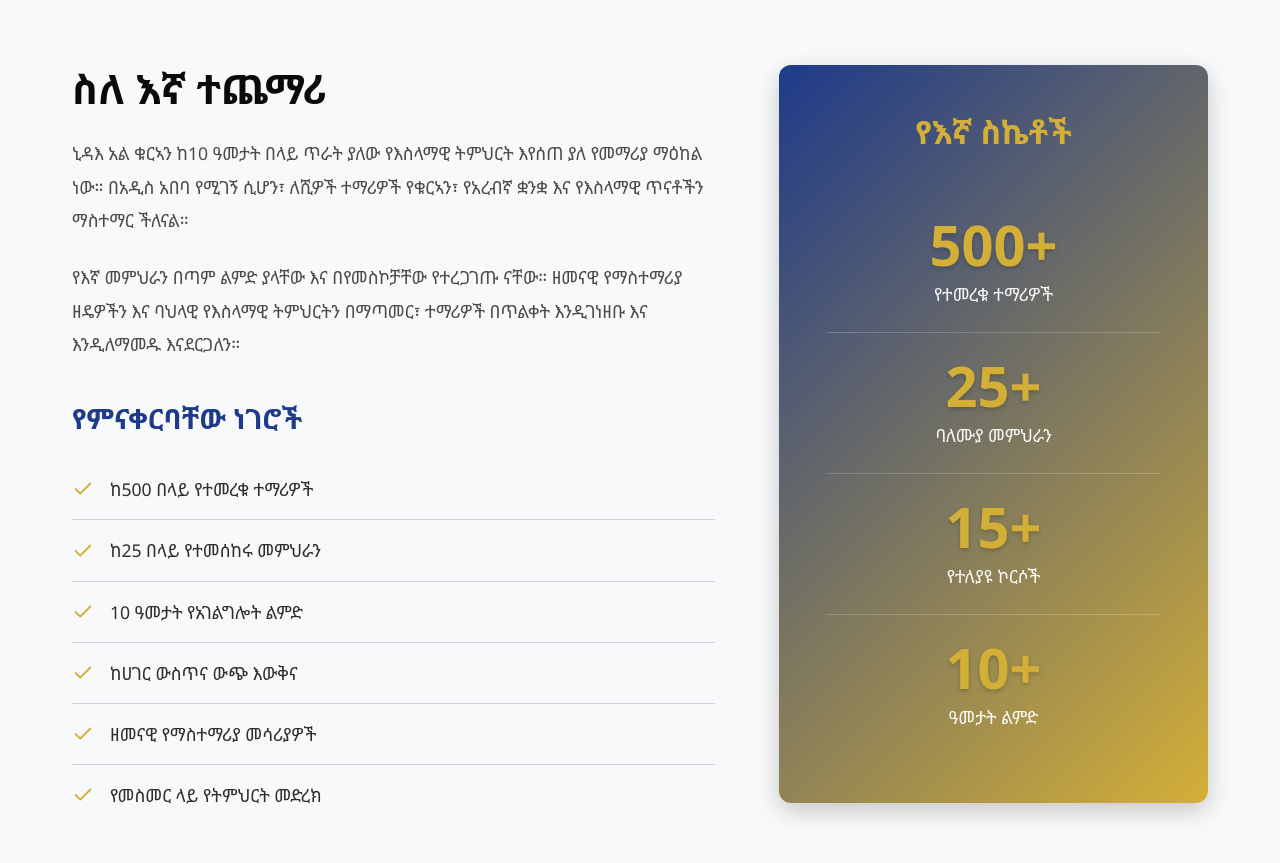
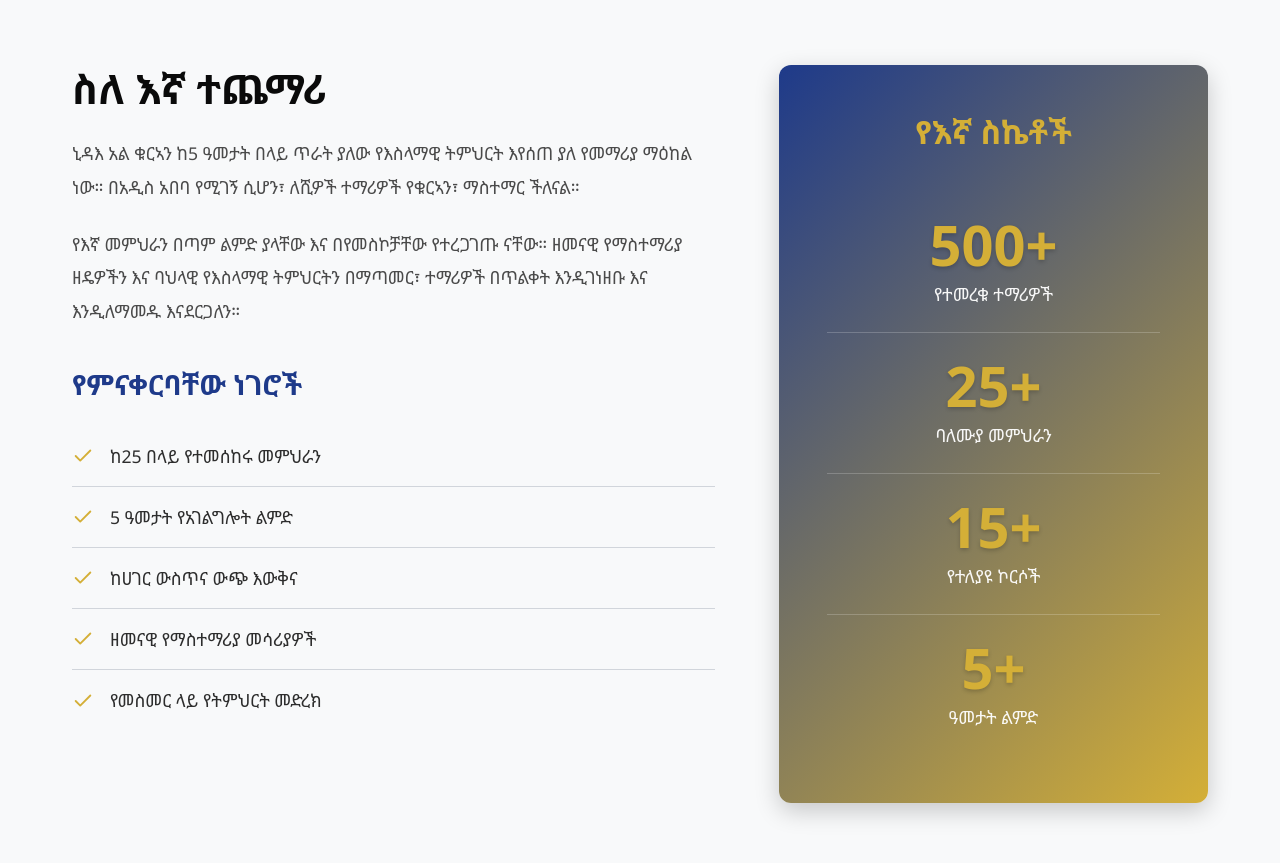
Before and after one commit to Mujuman/Nida-al-Quran, a React (Vite) app: page /about in a window 1280 px wide. Shown: the part 920-1783 px from the top of the page. Built offline with nearby package versions, Linux system fonts and the light colour scheme.

Commit message:
amaharic

```diff
--- a/src/components/About.jsx
+++ b/src/components/About.jsx
@@ -27,9 +27,9 @@ function About() {
   ];
 
   const achievements = [
-    'ከ500 በላይ የተመረቁ ተማሪዎች',
+
     'ከ25 በላይ የተመሰከሩ መምህራን',
-    '10 ዓመታት የአገልግሎት ልምድ',
+    '5 ዓመታት የአገልግሎት ልምድ',
     'ከሀገር ውስጥና ውጭ እውቅና',
     'ዘመናዊ የማስተማሪያ መሳሪያዎች',
     'የመስመር ላይ የትምህርት መድረክ'
@@ -84,9 +84,8 @@ function About() {
             <div className="about-text">
               <h2>ስለ እኛ ተጨማሪ</h2>
               <p>
-                ኒዳእ አል ቁርኣን ከ10 ዓመታት በላይ ጥራት ያለው የእስላማዊ ትምህርት እየሰጠ ያለ የመማሪያ
-                ማዕከል ነው። በአዲስ አበባ የሚገኝ ሲሆን፣ ለሺዎች ተማሪዎች የቁርኣን፣ የአረብኛ ቋንቋ እና
-                የእስላማዊ ጥናቶችን ማስተማር ችለናል።
+                ኒዳእ አል ቁርኣን ከ5 ዓመታት በላይ ጥራት ያለው የእስላማዊ ትምህርት እየሰጠ ያለ የመማሪያ
+                ማዕከል ነው። በአዲስ አበባ የሚገኝ ሲሆን፣ ለሺዎች ተማሪዎች የቁርኣን፣ ማስተማር ችለናል።
               </p>
               <p>
                 የእኛ መምህራን በጣም ልምድ ያላቸው እና በየመስኮቻቸው የተረጋገጡ ናቸው። ዘመናዊ የማስተማሪያ
@@ -120,7 +119,7 @@ function About() {
                 <div className="stat-label">የተለያዩ ኮርሶች</div>
               </div>
               <div className="stat-item">
-                <div className="stat-number">10+</div>
+                <div className="stat-number">5+</div>
                 <div className="stat-label">ዓመታት ልምድ</div>
               </div>
             </div>
--- a/src/components/Services.jsx
+++ b/src/components/Services.jsx
@@ -11,7 +11,7 @@ function Services() {
       features: [
         'የመሠረታዊ ታጅዊድ ሕጎች',
         'የላቀ ታጅዊድ ትምህርት',
-        'የቁርኣን ማስታወሻ (ሂፍዝ)',
+        'የቁርኣን ሂፍዝ',
         'ተግባራዊ መለማመጃ ክፍለ ጊዜዎች'
       ],
       color: '#1E3A8A'
@@ -71,7 +71,7 @@ function Services() {
       features: [
         'የቀጥታ ምናባዊ ክፍሎች',
         'የተቀረጹ ትምህርቶች',
-        'በይነተገናኝ ክፍለ ጊዜዎች',
+
         '24/7 የመማሪያ ቁሳቁስ መዳረሻ'
       ],
       color: '#F59E0B'
```
